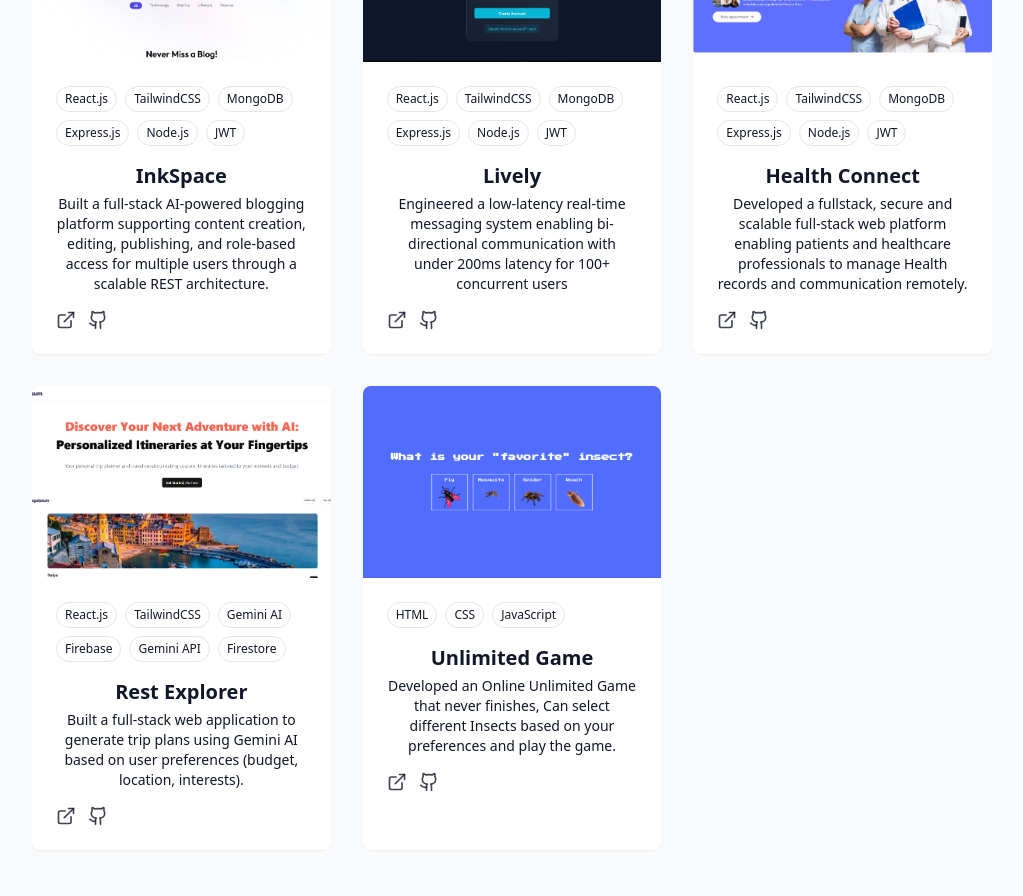
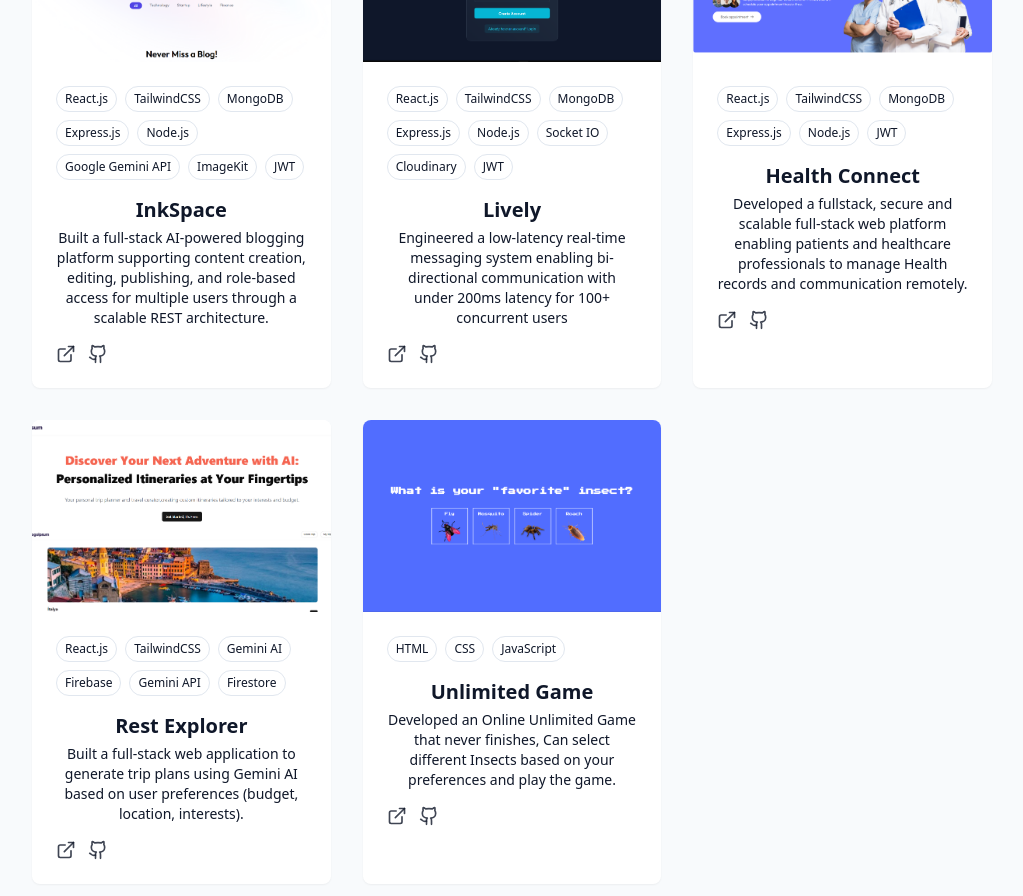
Before and after one commit to Manishmandal2407/portfolio-manish, a React (Vite) app: page / in a window 1280 px wide. Shown: the part 2860-3756 px from the top of the page, without its empty margins (128-1151 px from the left). Built offline with nearby package versions, Linux system fonts and the light colour scheme.

Commit message:
updated Project

```diff
--- a/src/components/ProjectsSection.jsx
+++ b/src/components/ProjectsSection.jsx
@@ -13,6 +13,8 @@ const projects = [
       "MongoDB",
       "Express.js",
       "Node.js",
+      "Google Gemini API",
+      "ImageKit",
       "JWT",
     ],
     demoUrl: "https://ink-space-frontend.vercel.app/",
@@ -30,6 +32,8 @@ const projects = [
       "MongoDB",
       "Express.js",
       "Node.js",
+      "Socket IO",
+      "Cloudinary",
       "JWT",
     ],
     demoUrl: "https://github.com/Manishmandal2407/Lively/tree/master",
```
